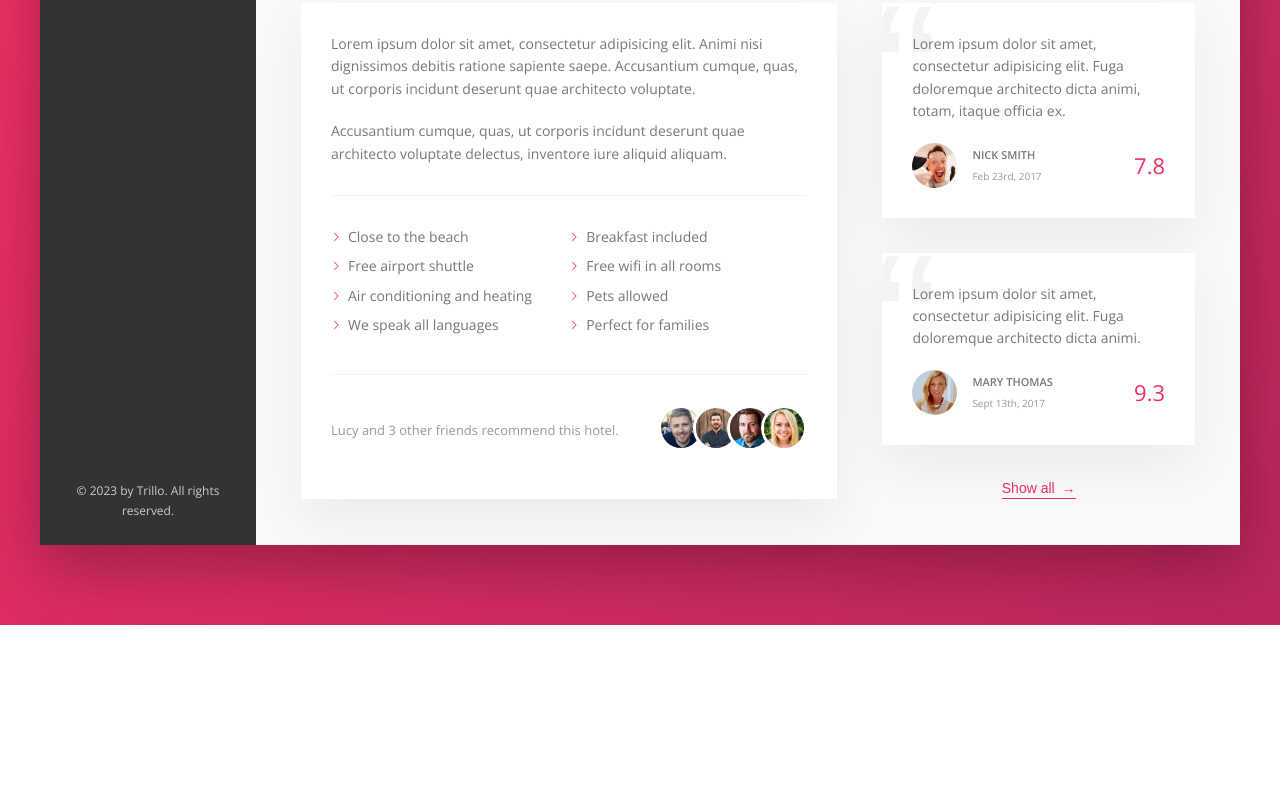
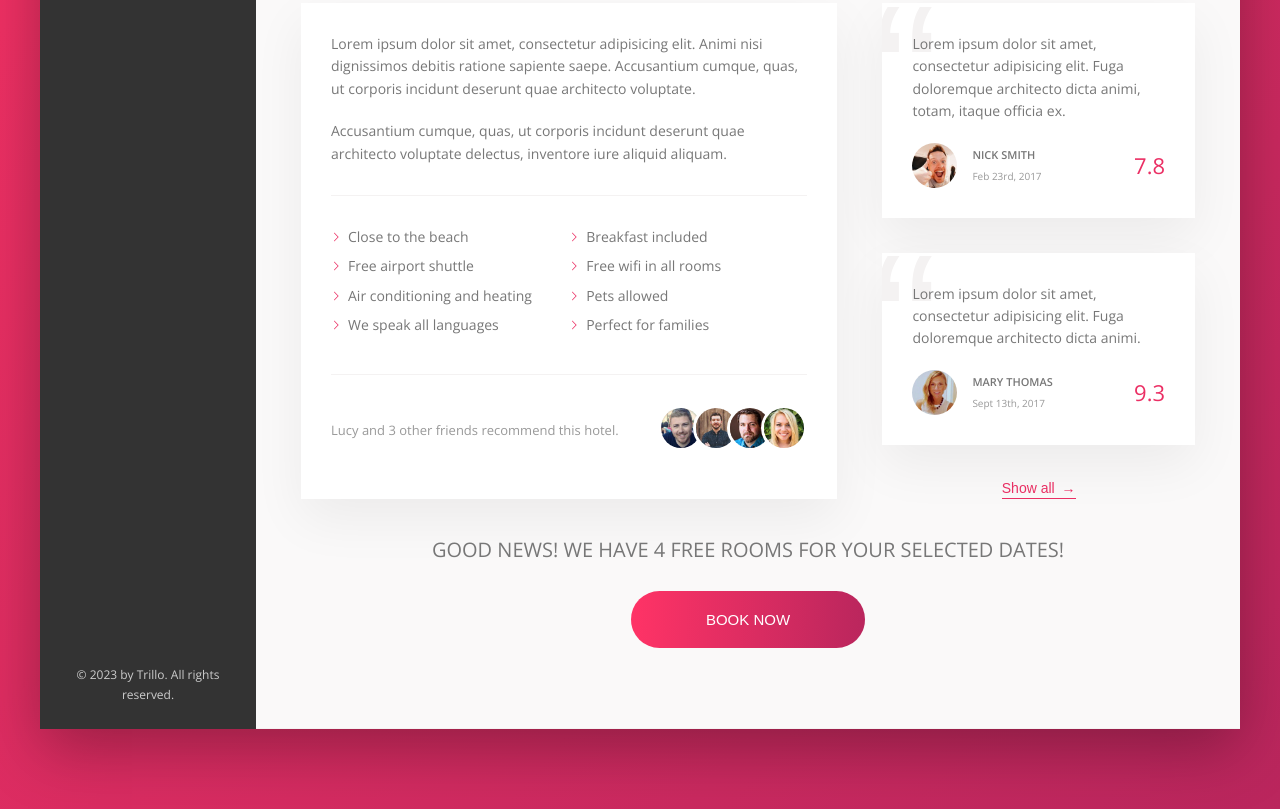
Before and after one commit to ahmetcankaratas/trillo-booking, a website: page index.html in a window 1280 px wide. Shown: the part 644-1453 px from the top of the page. Before the commit the page ends 1269 px from the top, so only its background shows below. Drawn offline with nearby package versions, Linux system fonts and the light colour scheme.

Commit message:
add cta section

```diff
--- a/index.html
+++ b/index.html
@@ -246,6 +246,17 @@
 
               <button class="btn-inline">Show all <span>&rarr;</span></button>
             </div>
+
+            <div class="cta">
+              <h2 class="cta__book-now">
+                Good news! We have 4 free rooms for your selected dates!
+              </h2>
+              <button class="btn">
+                <span class="btn__visible">Book now</span>
+                <span class="btn__invisible">Only 4 rooms left</span>
+              </button>
+            </div>
+
           </div>
         </main>
       </div>
--- a/sass/_components.scss
+++ b/sass/_components.scss
@@ -457,3 +457,69 @@
     }
 
 }
+
+/// ////////////////////////////////////////
+/// Call to Action
+.cta {
+    padding: 3.5rem 0;
+    text-align: center;
+    flex: 1;
+    &__book-now{
+        font-size: 2rem;
+        font-weight: 300;
+        text-transform: uppercase;
+        margin-bottom: 2.5rem;
+    }
+}
+
+/// ////////////////////////////////////////
+///
+.btn {
+    font-size: 1.5rem;
+    font-weight: 300;
+    text-transform: uppercase;
+    border-radius: 100px;
+    border: none;
+    background-image: linear-gradient(to right, var(--color-primary-light), var(--color-primary-dark));
+    color: var(--color-white);
+    position: relative;
+    overflow: hidden;
+    cursor: pointer;
+
+    & > * {
+        display: inline-block;
+        height: 100%;
+        width: 100%;
+        transition: all .2s;
+    }
+
+
+    &__visible {
+        padding: 2rem 7.5rem;
+
+    }
+
+    &__invisible {
+        position: absolute;
+        padding: 2rem 0;
+        left: 0;
+        top:-100%;
+    }
+
+    &:hover {
+        background-image: linear-gradient(to left, var(--color-primary-light), var(--color-primary-dark));
+    }
+
+    &:hover &__visible{
+        transform: translateY(100%)
+    }
+
+    &:hover &__invisible{
+        top: 0;
+    }
+
+    &:focus {
+        outline: none;
+        animation: pulsate 1s infinite;
+    }
+}
--- a/sass/_layout.scss
+++ b/sass/_layout.scss
@@ -41,6 +41,7 @@
 .detail {
   font-size: 1.4rem;
   display: flex;
+  flex-wrap: wrap;
   padding: 4.5rem;
   background-color: var(--color-grey-light-1);
   border-bottom: var(--line);
```
Also changed, not shown: css/style.css.
